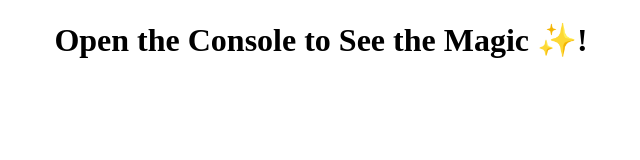
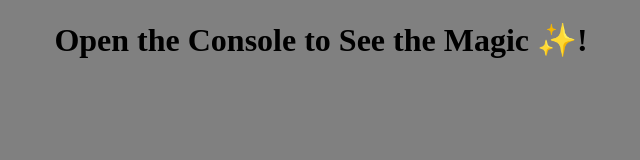
Before and after one commit to liquidgarbage/04-Console-Finances, a plain HTML site: page index.html in a window 1280 px wide. Shown: the whole page, without its empty margins (319-959 px from the left). Drawn offline with Linux system fonts and the light colour scheme.

Commit message:
grey readme

```diff
--- a/index.html
+++ b/index.html
@@ -1,13 +1,16 @@
 <!DOCTYPE html>
 <html lang="en-gb">
+
 <head>
   <meta charset="UTF-8">
   <meta http-equiv="X-UA-Compatible" content="IE=edge">
   <meta name="viewport" content="width=device-width, initial-scale=1.0">
   <title>M4 Challenge</title>
 </head>
-<body>
+<!-- changed backgroud colour to save my eyes -->
+<body style="background-color:grey;">
   <h1 style="text-align:center;">Open the Console to See the Magic ✨! </h1>
   <script src="index.js"></script>
 </body>
+
 </html>
--- a/index.js
+++ b/index.js
@@ -101,7 +101,6 @@ for (var i = 0; i <finances.length; i++) {
 console.log('Total: '+'$'+sum)
 
 //The average of the changes in Profit/Losses over the entire period. answer -2315.12
-
 var sum = 0;
 
 for (var i = 0; i < (finances.length -1 ); i++) {
@@ -110,7 +109,6 @@ for (var i = 0; i < (finances.length -1 ); i++) {
 console.log('Average Change: '+Math.round(sum/85));
 
 // The greatest increase in profits (date and amount) over the entire period.
-
 var sum = 0;
 var increase = 0;
 var month = '';
@@ -125,9 +123,7 @@ for (var i = 1; i < finances.length; i++) {
 }
 console.log('Greatest Increase in Profits/Losses: ' + month +' ($'+increase+')')
 
-
 // The greatest decrease in losses (date and amount) over the entire period.
-
 var sum = 0;
 var decrease = 0;
 var month = '';
```
Also changed, not shown: 1 other file.
